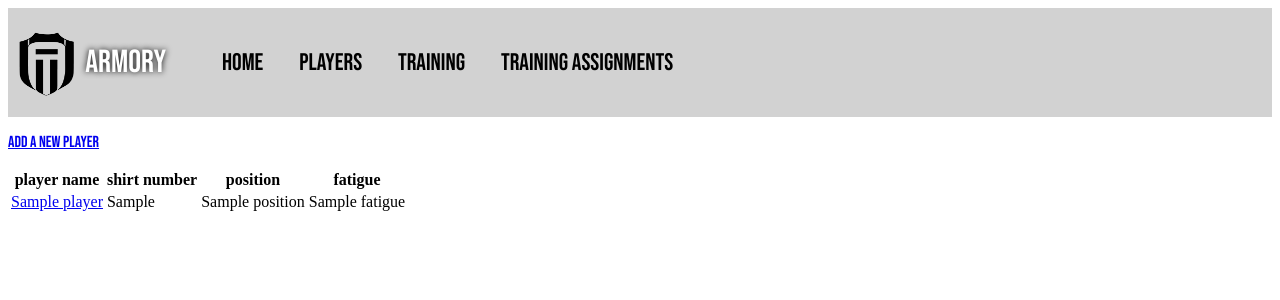
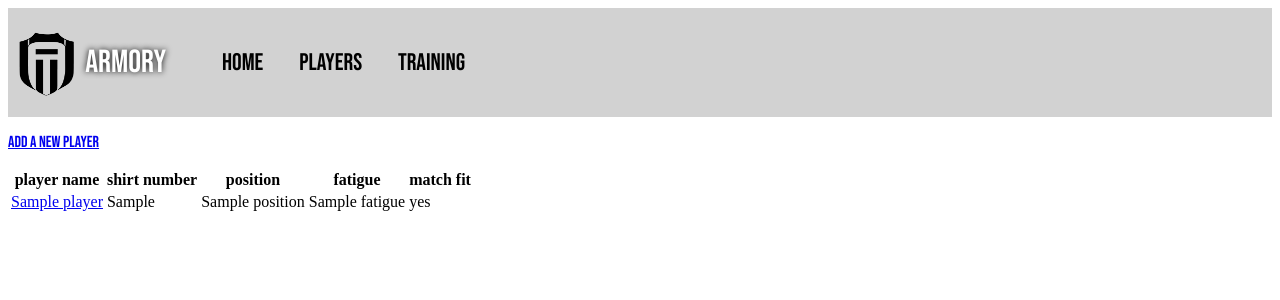
Before and after one commit to dieeer/armory, a Flask app: page /players in a window 1280 px wide. Shown: the top 300 px of the page. Run offline with Flask 2, Linux system fonts and the light colour scheme; a database or web service that is not in the repository returns one stand-in record (values such as "Sample title"); some libraries are stand-ins or nearby versions.

Commit message:
added match fit indicator to players screen

```diff
--- a/models/player.py
+++ b/models/player.py
@@ -9,3 +9,9 @@ class Player:
     def raise_fatigue(self, addition):
         self.fatigue += addition
         return self.fatigue
+
+    def is_player_match_fit(self):
+        if self.fatigue >= 60:
+            return False
+        else:
+            return True
--- a/repositories/player_repository.py
+++ b/repositories/player_repository.py
@@ -31,18 +31,6 @@ def select_all():
         players.append(player)
     return players
 
-# def trainings(player):
-#     trainings = []
-
-#     sql = "SELECT FROM trainings INNER JOIN players_trainings ON players_trainings.training_id = trainings.id WHERE player_id = %s"
-#     values=[player.id]
-#     results = run_sql(sql, values)
-
-#     for row in results:
-#         training = Training(row['training_name'], row['time'], row['duration'], row['intensity'])
-#         trainings.append(training)
-#     return trainings
-
 def delete_all():
     sql = "DELETE from players"
     run_sql(sql)
@@ -69,3 +57,6 @@ def get_training_for_player_with_id(player):
         trainings.append(training)
     print(trainings)
     return trainings
+
+def is_player_first_team(player):
+    player.is_player_match_fit(player)
--- a/templates/base.html
+++ b/templates/base.html
@@ -20,9 +20,6 @@
             <li>
                 <a href="/trainings">training</a>
             </li>
-            <li>
-                <a href="/player_trainings">training assignments</a>
-            </li>
         </ul>
     </nav>
 </head>
--- a/templates/players/index.html
+++ b/templates/players/index.html
@@ -13,6 +13,7 @@
         <th>shirt number</th>
         <th>position</th>
         <th>fatigue</th>
+        <th>match fit</th>
     </tr>
     {% for player in players %}
     <tr>
@@ -20,6 +21,11 @@
         <td>{{player.shirt_no}}</td>
         <td>{{player.position}}</td>
         <td>{{player.fatigue}}</td>
+        {% if player.fatigue > 50 %}
+        <td>no</td>
+        {% else %}
+        <td>yes</td>
+        {% endif %}
     </tr>
         {% endfor %}
 </table>
```
Also changed, not shown: tests/player_test.py (+0 -1 lines).
